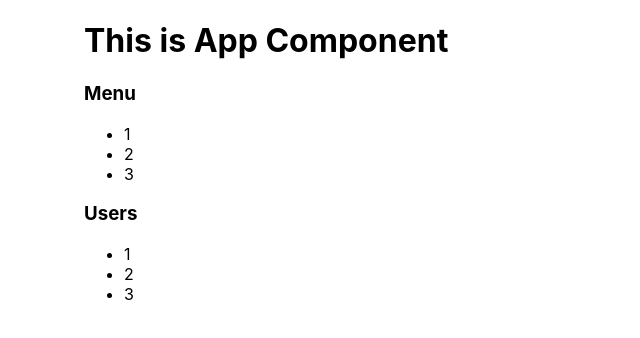
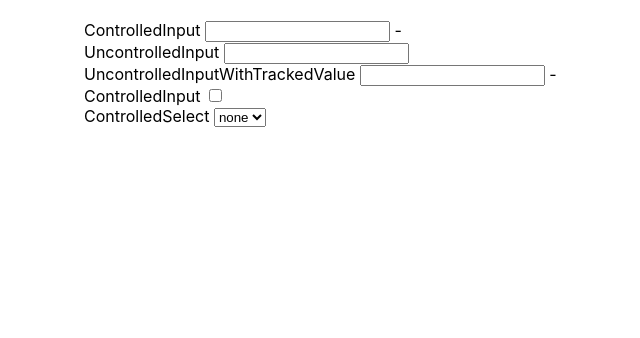
Before and after one commit to aavdienko/ReactTS-kabzda, a React (Create React App) app: page / in a window 1280 px wide. Shown: the top 338 px of the page, without its empty margins (256-896 px from the left). Built offline with nearby package versions, Linux system fonts and the light colour scheme.

Commit message:
Lesson 12-13. Controlled vs Unctrolled inputs

```diff
--- a/src/App.tsx
+++ b/src/App.tsx
@@ -1,10 +1,12 @@
 import React, { useState } from 'react';
 import './App.css';
 import Accordion from './components/Accordion/Accordion';
+import { ControlledCheckbox, ControlledInput, ControlledSelect } from './components/ControlledInput';
 import { OnOff } from './components/OnOff/OnOff';
 import Rating, { RatingValuType } from './components/Rating/Rating';
 import { SelfControledAccordion } from './components/SelfControledAccordion/SelfControledAccordion';
 import { SelfControledRaiting } from './components/SelfControledRaiting/SelfControledRaiting';
+import { UncontrolledInput, UncontrolledInputWithTrackedValue } from './components/UncontrolledInput';
 
 
 function App() {
@@ -14,6 +16,12 @@ function App() {
 
   return (
     <div className={'App'}>
+
+      <ControlledInput value={'bbbb'}/>
+      <UncontrolledInput/>
+      <UncontrolledInputWithTrackedValue />
+      <ControlledCheckbox/>
+      <ControlledSelect/>
       {/* <OnOff />
       <OnOff /> */}
       {/* <OnOff />
@@ -25,10 +33,10 @@ function App() {
       <SelfControledRaiting/>
       <SelfControledRaiting/> */}
       {/* <OnOff active={false}/> */}
-      <PageTitle title={'This is App Component'} />
+      {/* <PageTitle title={'This is App Component'} />
 
       <Accordion title={'Menu'} collapsed={accordinonCollapsed} onClick={()=>setAccordionCollapsed(!accordinonCollapsed)}/>
-      <Accordion title={'Users'} collapsed={accordinonCollapsed} onClick={()=>setAccordionCollapsed(!accordinonCollapsed)}/>
+      <Accordion title={'Users'} collapsed={accordinonCollapsed} onClick={()=>setAccordionCollapsed(!accordinonCollapsed)}/> */}
       {/* <Rating value={ratingValue} onClick={setRatingValue}/>
       <Rating value={ratingValue} onClick={setRatingValue}/>
       <Rating value={ratingValue} onClick={setRatingValue}/>
--- /dev/null
+++ b/src/components/ControlledInput.tsx
@@ -0,0 +1,60 @@
+import {useState, ChangeEvent, MouseEvent } from "react"
+
+type ControlledInputPropsType = {
+  value: string
+}
+
+
+
+export const ControlledInput = (props: ControlledInputPropsType ) => {
+
+  const [parentValue, setParentValue] = useState('')
+  const onChangeHandler = (event: ChangeEvent<HTMLInputElement>) => {
+    setParentValue(event.currentTarget.value)
+  }
+
+  return (
+    <div>
+      <span>ControlledInput </span>
+      <input value={parentValue} onChange={onChangeHandler}/> - {parentValue}
+    </div>
+
+  )
+}
+
+export const ControlledCheckbox = () => {
+  const [checked, setChecked] = useState(false)
+  const onClickHandler = (e: MouseEvent<HTMLInputElement>) => {
+    setChecked(e.currentTarget.checked)
+  }
+
+  return (
+    <div>
+      <span>ControlledInput </span>
+      <input type='checkbox' onClick={onClickHandler}/>
+    </div>
+
+  )
+}
+
+
+export const ControlledSelect = () => {
+  const [parentValue, setParentValue] = useState<string | undefined>(undefined)
+  const onChangeHandler = (event: ChangeEvent<HTMLSelectElement>) => {
+    setParentValue(event.currentTarget.value)
+  }
+
+  return (
+    <div>
+      <span>ControlledSelect </span>
+      <select value={parentValue} onChange={onChangeHandler}>
+        <option>none</option>
+        <option value="1">A</option>
+        <option value="2">B</option>
+        <option value="3">C</option>
+      </select>
+
+    </div>
+
+  )
+}
--- /dev/null
+++ b/src/components/UncontrolledInput.tsx
@@ -0,0 +1,26 @@
+import { useState } from "react"
+
+export const UncontrolledInput = ( ) => {
+  return (
+    <div>
+      <span>UncontrolledInput </span>
+      <input/>
+    </div>
+
+  )
+}
+
+export const UncontrolledInputWithTrackedValue = ( ) => {
+  const [value, setValue] = useState('')
+
+  return (
+    <div>
+      <span>UncontrolledInputWithTrackedValue </span>
+      <input onChange={(event)=>{
+        const actualValue = event.currentTarget.value
+        setValue(actualValue)
+      }}/> - {value}
+    </div>
+
+  )
+}
```
